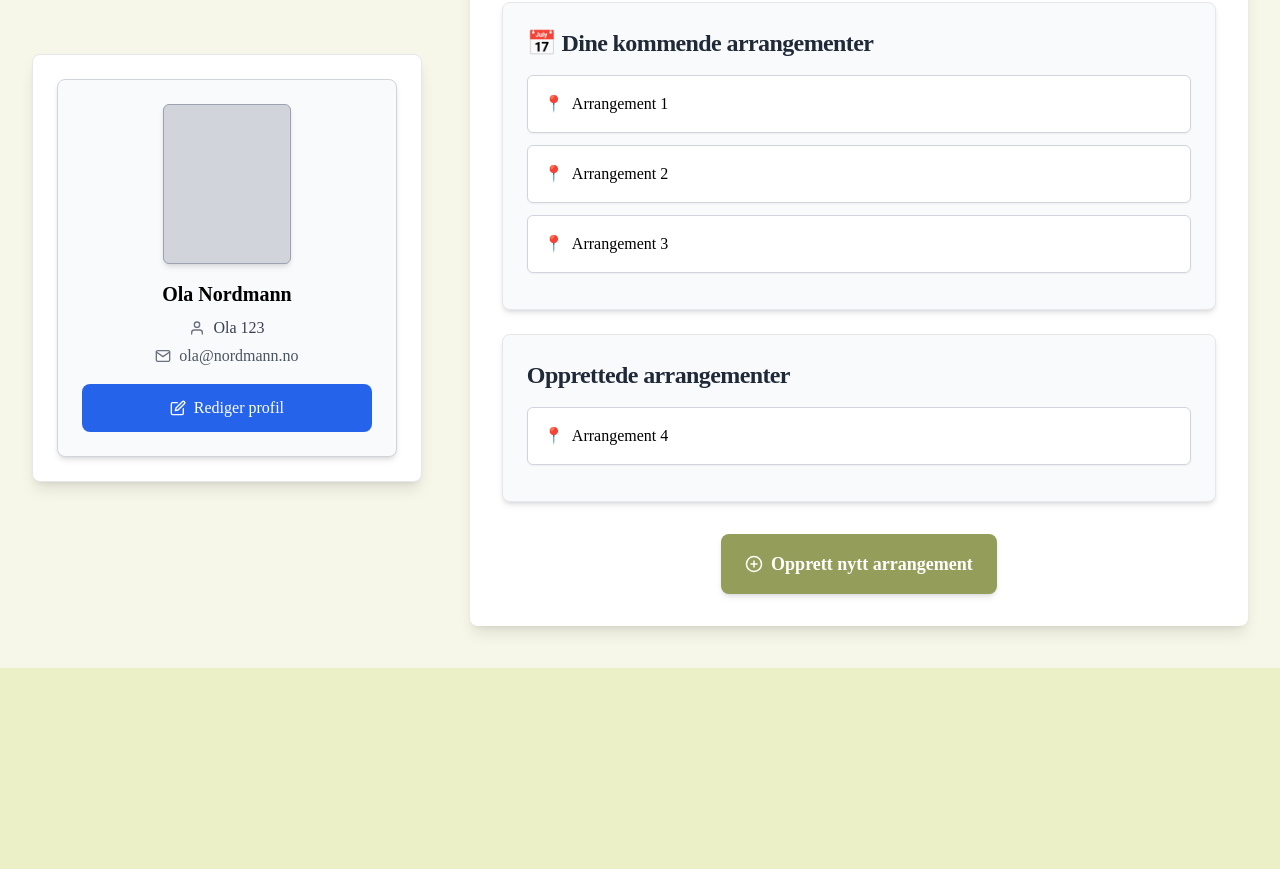
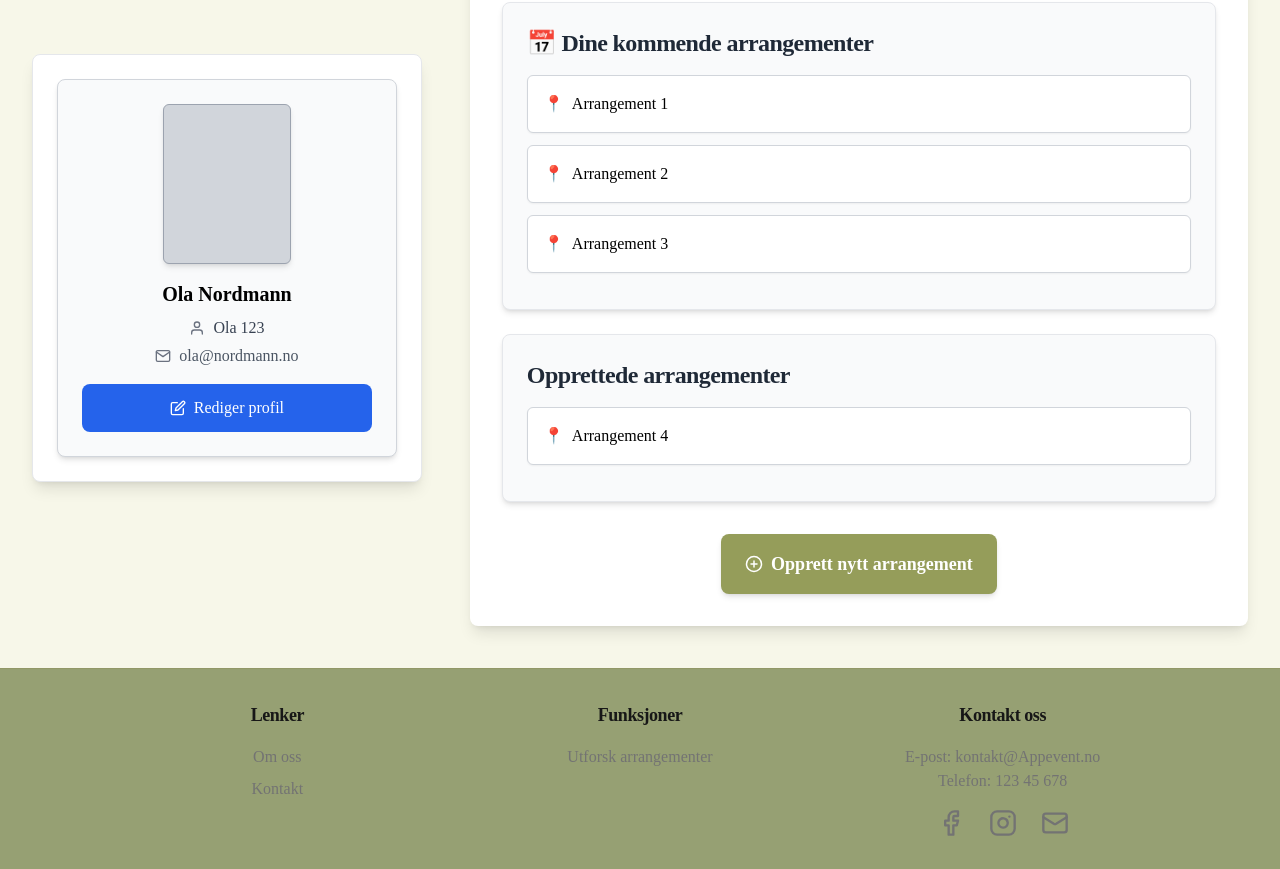
Before and after one commit to JohannesLyngaas/Appevent, a Next.js app in the folder appevent-app/: page /profile in a window 1280 px wide. Shown: the part 197-1066 px from the top of the page. Before the commit the page ends 865 px from the top, so only its background shows below. Built offline with nearby package versions, Linux system fonts and the light colour scheme; what fluid-tailwind would draw is missing.

Commit message:
feat: Laget footer og implementer den til sidene
Laget footer med Info om oss, kontakt og Arrangemnet mulighet samt some muligheter

```diff
--- a/appevent-app/src/components/layout/Layout.tsx
+++ b/appevent-app/src/components/layout/Layout.tsx
@@ -1,17 +1,19 @@
 import React from "react";
+import { Footer } from "./footer";
 import { Navbar } from "./Navbar";
 
 interface LayoutProps {
-    children: React.ReactNode;
+  children: React.ReactNode;
 }
 
 const Layout: React.FC<LayoutProps> = ({ children }) => {
-	return (
-		<div>
-			<Navbar />
-			<main>{children}</main>
-		</div>
-	)
-}
+  return (
+    <div className="flex flex-col min-h-screen">
+      <Navbar />
+      <main className="flex-1">{children}</main>
+      <Footer />
+    </div>
+  );
+};
 
 export { Layout };
--- a/appevent-app/src/components/layout/footer.tsx
+++ b/appevent-app/src/components/layout/footer.tsx
@@ -0,0 +1,74 @@
+import { Facebook, Instagram, Mail } from "lucide-react";
+import Link from "next/link";
+
+export function Footer() {
+  return (
+    <footer className="bg-navbar border-t  ">
+      <div className="max-w-6xl mx-auto px-6 sm:px-8 lg:px-12 py-8 flex flex-col items-center text-center">
+        {/* Grid for links, funksjoner og kontakt */}
+        <div className="grid grid-cols-1 md:grid-cols-3 gap-8 w-full">
+          {/* 🔗 Lenker */}
+          <div className="flex flex-col items-center ">
+            <h3 className="text-lg font-semibold mb-4">Lenker</h3>
+            <ul className="space-y-2">
+              <li>
+                <Link
+                  href="/om-oss"
+                  className="text-muted-foreground hover:text-primary">
+                  Om oss
+                </Link>
+              </li>
+              <li>
+                <Link
+                  href="/kontakt"
+                  className="text-muted-foreground hover:text-primary">
+                  Kontakt
+                </Link>
+              </li>
+            </ul>
+          </div>
+
+          {/* 🎯 Funksjoner */}
+          <div className="flex flex-col items-center">
+            <h3 className="text-lg font-semibold mb-4">Funksjoner</h3>
+            <ul className="space-y-2">
+              <li>
+                <Link
+                  href="/home"
+                  className="text-muted-foreground hover:text-primary">
+                  Utforsk arrangementer
+                </Link>
+              </li>
+            </ul>
+          </div>
+
+          {/* 📞 Kontaktinfo */}
+          <div className="flex flex-col items-center">
+            <h3 className="text-lg font-semibold mb-4">Kontakt oss</h3>
+            <p className="text-muted-foreground">E-post: kontakt@Appevent.no</p>
+            <p className="text-muted-foreground">Telefon: 123 45 678</p>
+
+            {/* 🌐 Sentret sosiale medier */}
+            <div className="flex justify-center space-x-6 mt-4">
+              <a
+                href="#"
+                className="text-muted-foreground hover:text-primary transition transform hover:scale-110">
+                <Facebook className="h-7 w-7" />
+              </a>
+              <a
+                href="#"
+                className="text-muted-foreground hover:text-primary transition transform hover:scale-110">
+                <Instagram className="h-7 w-7" />
+              </a>
+              <a
+                href="mailto:kontakt@arrangeit.no"
+                className="text-muted-foreground hover:text-primary transition transform hover:scale-110">
+                <Mail className="h-7 w-7" />
+              </a>
+            </div>
+          </div>
+        </div>
+      </div>
+    </footer>
+  );
+}
--- a/package.json
+++ b/package.json
@@ -1,6 +1,7 @@
 {
   "dependencies": {
     "@radix-ui/react-slot": "^1.1.2",
+    "lucide-react": "^0.475.0",
     "react-icons": "^5.4.0"
   }
 }
```
Also changed, not shown: 1 other file (tests, documents, lock files or other folders).
